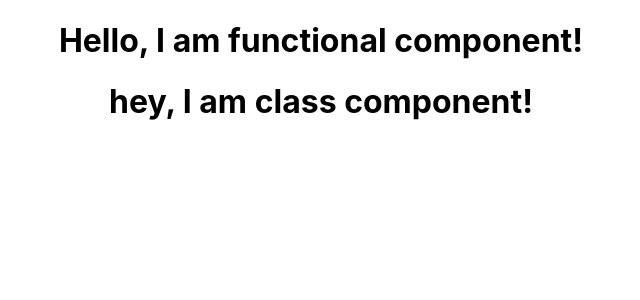
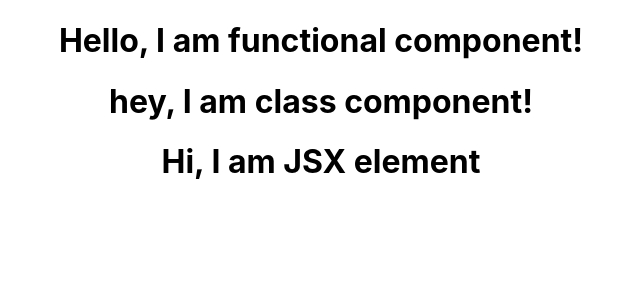
Before and after one commit to priyodas12/java-nio-v1, a React (Create React App) app in the folder React/hello-world/: page / in a window 1280 px wide. Shown: the top 300 px of the page, without its empty margins (319-959 px from the left). Built offline with nearby package versions, Linux system fonts and the light colour scheme.

Commit message:
adding jsx

```diff
--- a/React/hello-world/src/App.js
+++ b/React/hello-world/src/App.js
@@ -5,7 +5,7 @@ import './App.css';
 import { FunctionalComponent } from './components/FunctionalComponent'
 //for generic case we can mention any name
 //import SayHello from './components/FunctionalComponent'
-
+import { Jsxelement } from './components/JSXElement'
 import ClassComponent from './components/ClassComponent'
 
 function App() {
@@ -14,6 +14,7 @@ function App() {
       {/*<SayHello />*/}
       <FunctionalComponent />
       <ClassComponent />
+      <Jsxelement ></Jsxelement>
     </div>
   );
 }
--- /dev/null
+++ b/React/hello-world/src/components/JSXElement.jsx
@@ -0,0 +1,9 @@
+import React from 'react'
+
+export function Jsxelement(props) {
+
+  return (
+    //<h1>Hi, I am JSX element</h1>
+    React.createElement('div', null, React.createElement('h1', null, 'Hi, I am JSX element'))
+  )
+}
```
Also changed, not shown: 1 other file (tests, documents, lock files or other folders).
